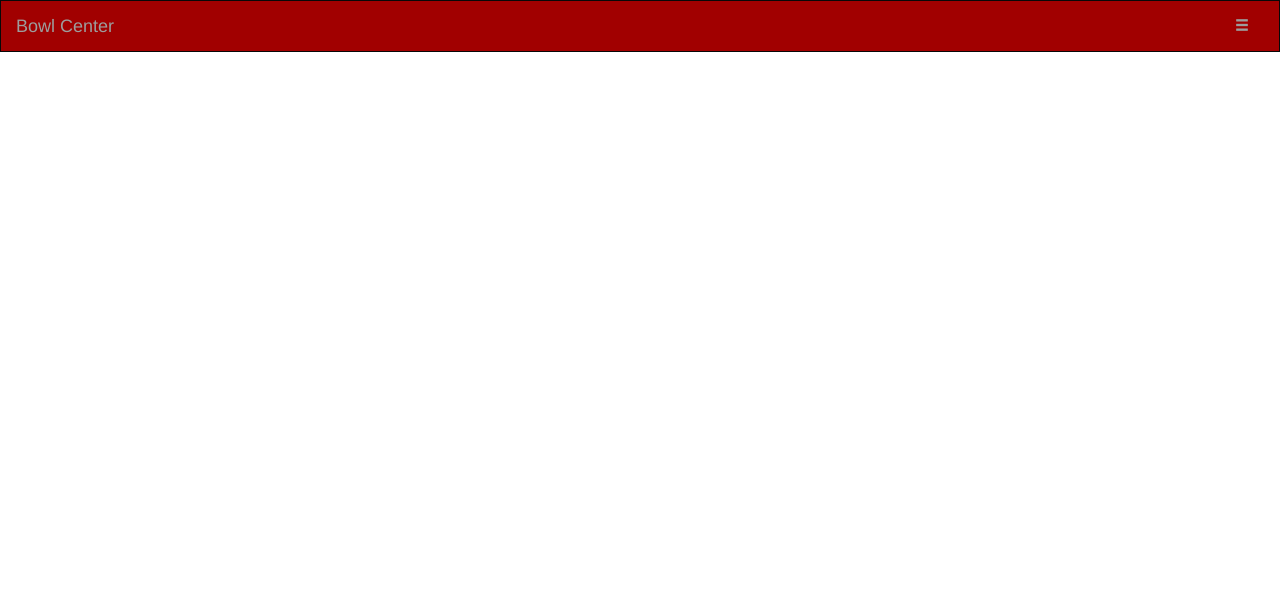
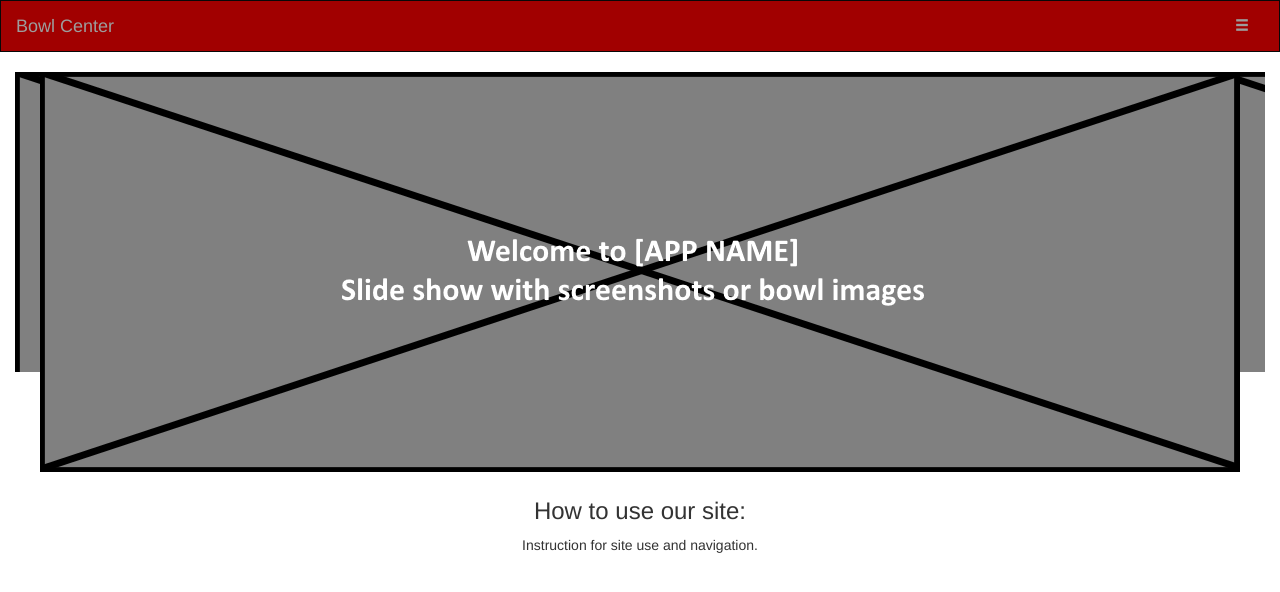
Before and after one commit to ctran301/College-FootBall-Bowl-Center, a Flask app: page / in a window 1280 px wide. Shown: the top 592 px of the page. Run offline with Flask 2, Linux system fonts and the light colour scheme; parts of the project's set-up code (start-up, migrations or seed data) failed here and were passed over; some libraries are stand-ins or nearby versions.

Commit message:
Adds index.html place holder images and text.

```diff
--- a/static/assets/css/style.css
+++ b/static/assets/css/style.css
@@ -29,3 +29,10 @@ div{
     left: 0;
     min-height: 200px;
 }
+
+#welcome{
+    text-align: center;
+    width: 100%;
+    height: 300px;
+    background-image: url(static/assets/img/placeHolder.png);
+}
--- a/templates/index.html
+++ b/templates/index.html
@@ -54,10 +54,22 @@
                   </nav>
             </div> <!--End Navbar row-->
 
-            <div class="row"> <!--Slider row--></div> <!--End Slider row-->
+            <div class="row"> <!--Slider row-->
+              <div class="col-xs-12">
+                <figure id="welcome" class="figure text-center">
+                    <img src="/static/assets/img/placeHolder.png" class="img-fluid" alt="Responsive image">
+                </figure>
+              </div>
+            </div> <!--End Slider row-->
 
             <div class="row"> <!--Content row-->
-
+              <figure class="text-center">
+                <h3>What is [APP NAME]:</h3>
+                <P>Site purpose & explination.</P>
+                <br/>
+                <h3>How to use our site:</h3>
+                <p>Instruction for site use and navigation.</p>
+              </figure>
 
             </div> <!--End Content row-->
 
```
Also changed, not shown: static/assets/img/placeHolder.png (added).
